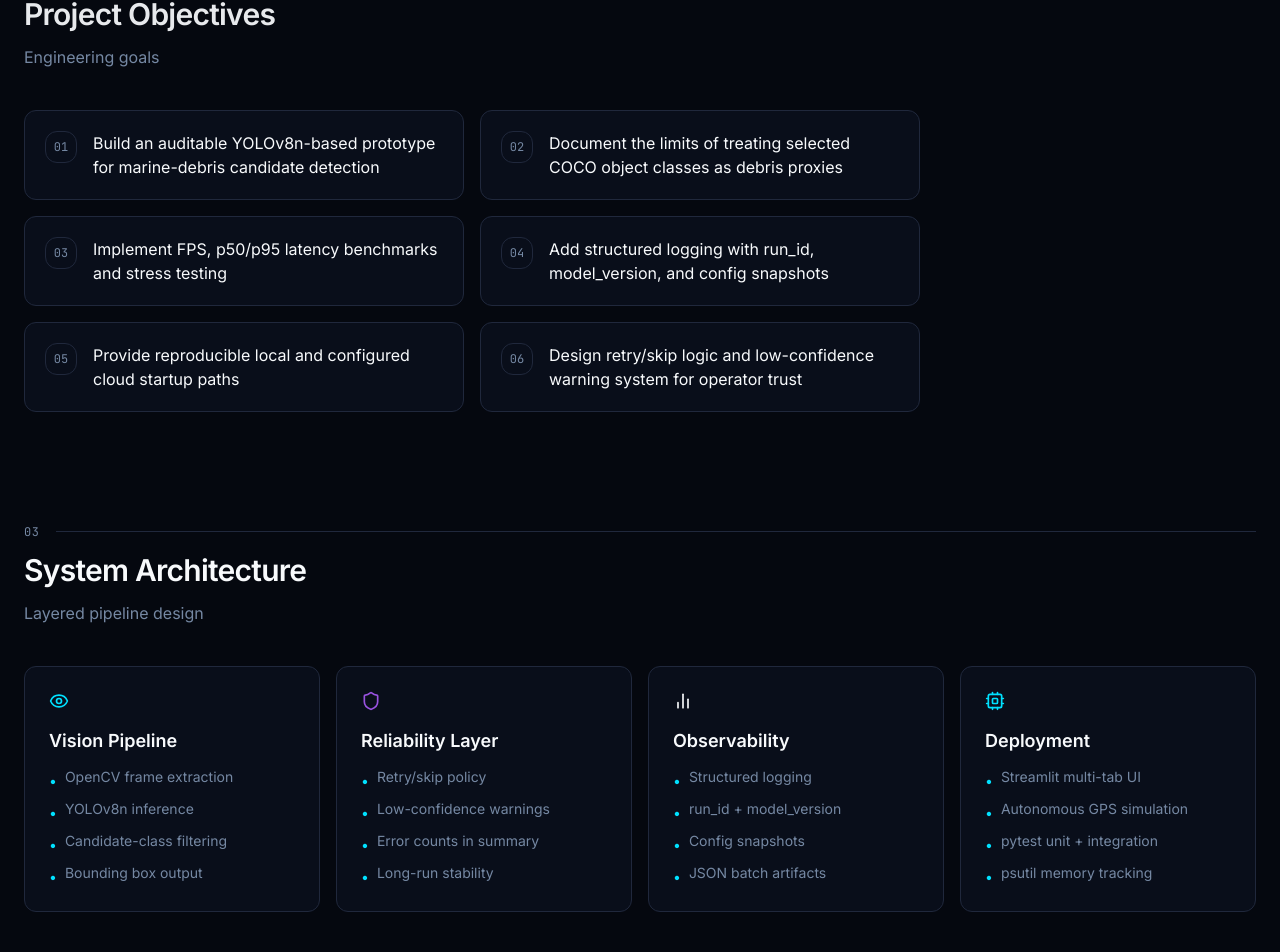
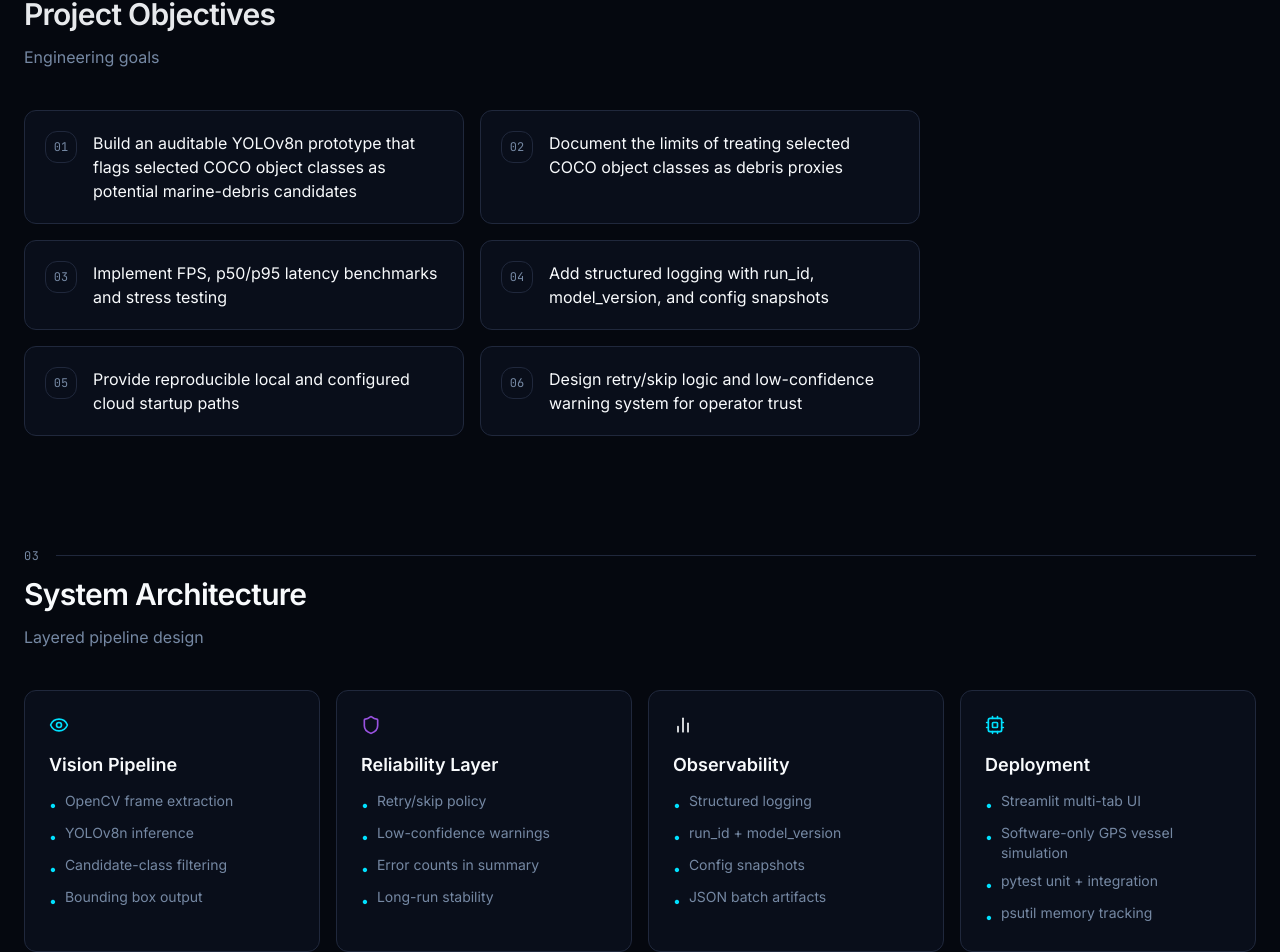
Before and after one commit to girishk03/portfolio, a React (Vite) app: page /project/smart-marine in a window 1280 px wide. Shown: the part 1098-2050 px from the top of the page. Built offline with nearby package versions, Linux system fonts and the light colour scheme; the HTML template or start-up script is replaced by a standard one.

Commit message:
fix: clarify Smart Marine proxy and simulation scope

```diff
--- a/src/pages/SmartMarine.tsx
+++ b/src/pages/SmartMarine.tsx
@@ -116,7 +116,7 @@ const SmartMarine = () => {
   }, []);
 
   const objectives = [
-    "Build an auditable YOLOv8n-based prototype for marine-debris candidate detection",
+    "Build an auditable YOLOv8n prototype that flags selected COCO object classes as potential marine-debris candidates",
     "Document the limits of treating selected COCO object classes as debris proxies",
     "Implement FPS, p50/p95 latency benchmarks and stress testing",
     "Add structured logging with run_id, model_version, and config snapshots",
@@ -214,7 +214,7 @@ const SmartMarine = () => {
             <ArchCard title="Vision Pipeline" icon={<Eye className="w-5 h-5"/>} items={["OpenCV frame extraction","YOLOv8n inference","Candidate-class filtering","Bounding box output"]} accent="primary"/>
             <ArchCard title="Reliability Layer" icon={<Shield className="w-5 h-5"/>} items={["Retry/skip policy","Low-confidence warnings","Error counts in summary","Long-run stability"]} accent="accent"/>
             <ArchCard title="Observability" icon={<BarChart2 className="w-5 h-5"/>} items={["Structured logging","run_id + model_version","Config snapshots","JSON batch artifacts"]} accent="terminal"/>
-            <ArchCard title="Deployment" icon={<Cpu className="w-5 h-5"/>} items={["Streamlit multi-tab UI","Autonomous GPS simulation","pytest unit + integration","psutil memory tracking"]} accent="primary"/>
+            <ArchCard title="Deployment" icon={<Cpu className="w-5 h-5"/>} items={["Streamlit multi-tab UI","Software-only GPS vessel simulation","pytest unit + integration","psutil memory tracking"]} accent="primary"/>
           </div>
         </section>
         <section>
```
